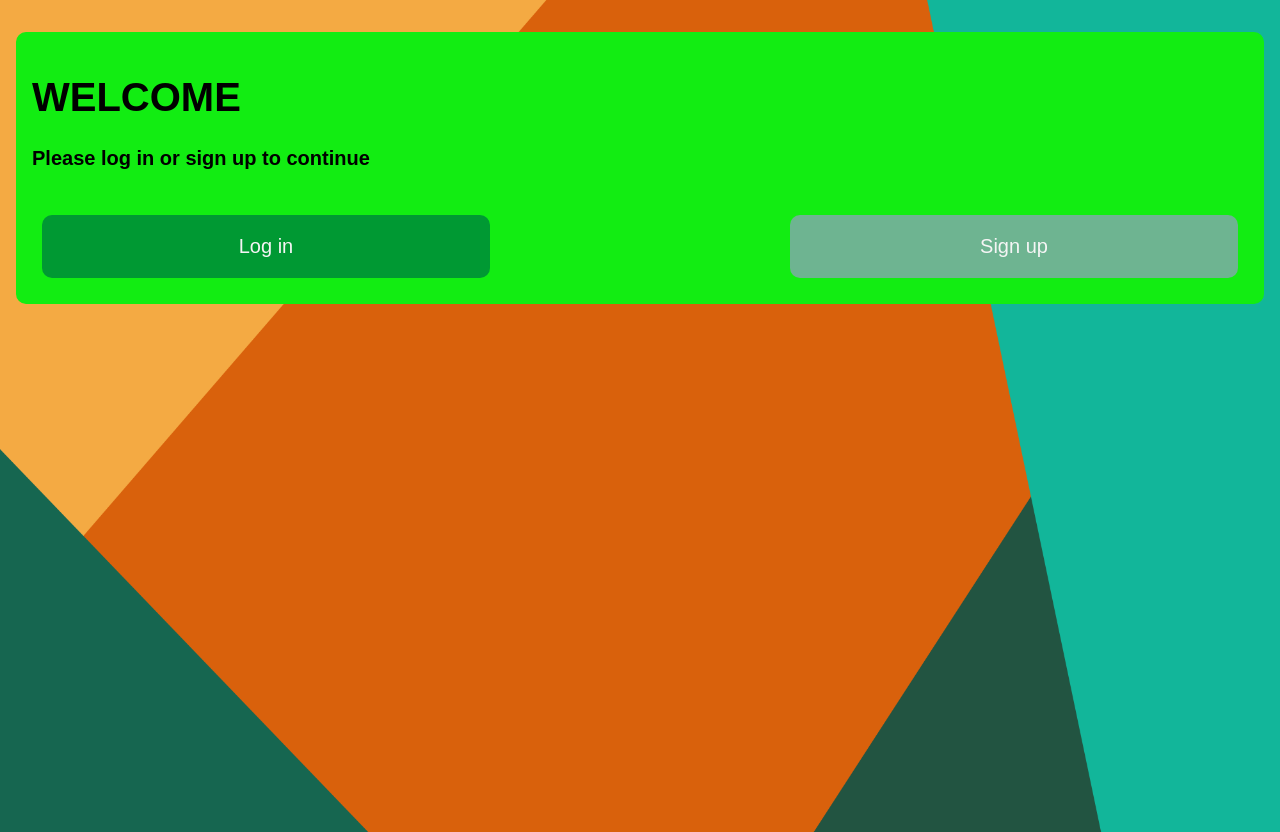
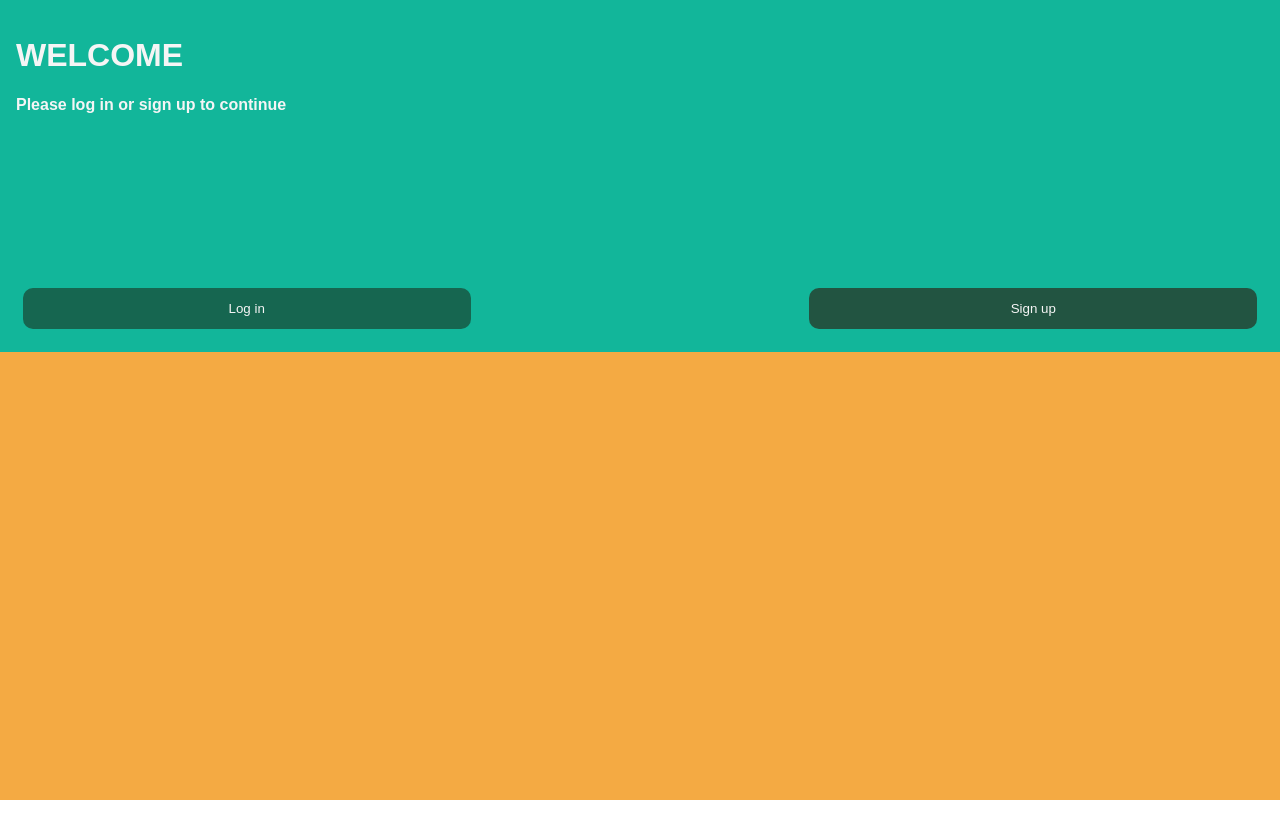
Before and after one commit to JuliCarracedo/Gym-Companion, a React (Create React App) app: page / in a window 1280 px wide. After the commit the page ends 800 px from the top, so only its background shows below. Built offline with nearby package versions, Linux system fonts and the light colour scheme.

Commit message:
Apply eslint changes

```diff
--- a/src/App.css
+++ b/src/App.css
@@ -1,6 +1,6 @@
 .profile-pic {
-  width: 25vw;
-  height: 25vw;
+  width: 15vh;
+  height: 15vh;
   border-radius: 50%;
   padding: 5vw;
 }
--- a/src/StyledComponents/styledComponents.js
+++ b/src/StyledComponents/styledComponents.js
@@ -1,11 +1,9 @@
 import styled from 'styled-components';
-import fondo from '../assets/fondo.png';
 
 const Wrapper = styled.div`
   color: whitesmoke;
-  padding: 1em;
   height: max-content;
-  background-image: url(${fondo});
+  background: #f4aa43;
   background-size: cover;
   display: flex;
   flex-direction: column;
@@ -16,20 +14,17 @@ const Wrapper = styled.div`
 
 export const BigCard = styled.div`
     padding: 1em;
-    margin: 1em 0;
-    background: #12ed12;
-    border-radius: 10px;
+    background: #12b69a;
     display: flex;
     flex-direction: column;
-    height: 30vh;
+    height: 40vh;
     justify-content: space-between;
+    margin-bottom: 0.5em;
 `;
 
 export const BigCardInner = styled.div`
     display: flex;
     flex-direction: row;
-    color: black;
-    font-size: 20px;
 `;
 export const BigCardButtons = styled.nav`
     display: flex;
@@ -38,22 +33,20 @@ export const BigCardButtons = styled.nav`
 `;
 
 export const PrimaryButton = styled.button`
-    font-size: 20px;
     padding: 1em;
     margin: 0.5em;
     color: whitesmoke;
-    background: #009933;
+    background: #166650;
     border-radius: 10px;
     border-width: 0;
     width: 35vw;
 `;
 
 export const SecondaryButton = styled.button`
-font-size: 20px;
     padding: 1em;
     margin: 0.5em;
     color: whitesmoke;
-    background: #6eb491;
+    background: #225441;
     border-radius: 10px;
     border-width: 0;
     width: 35vw;
@@ -61,9 +54,8 @@ font-size: 20px;
 
 export const SmallCard = styled.div`
     padding: 2em;
-    margin: 1em 0;
-    background: #6e3667;
-    border-radius: 10px;
+    margin: 0.5em 1em;
+    background: #d9610c;
     display: flex;
     flex-direction: row;
     height: 10vh;
--- a/src/UserCard.js
+++ b/src/UserCard.js
@@ -9,7 +9,7 @@ const UserCard = () => (
     <BigCardInner className="top">
       <img className="profile-pic" src="https://www.pinclipart.com/picdir/middle/157-1578186_user-profile-default-image-png-clipart.png" alt="user" />
       <div className="user-info">
-        <h1>USERNAME</h1>
+        <h2>USERNAME</h2>
         <h4>email@email.com</h4>
       </div>
     </BigCardInner>
```
